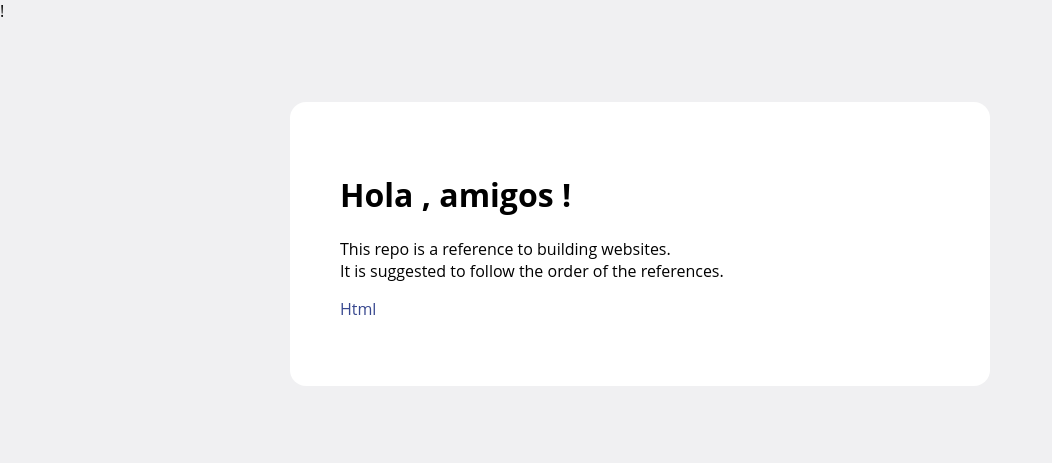
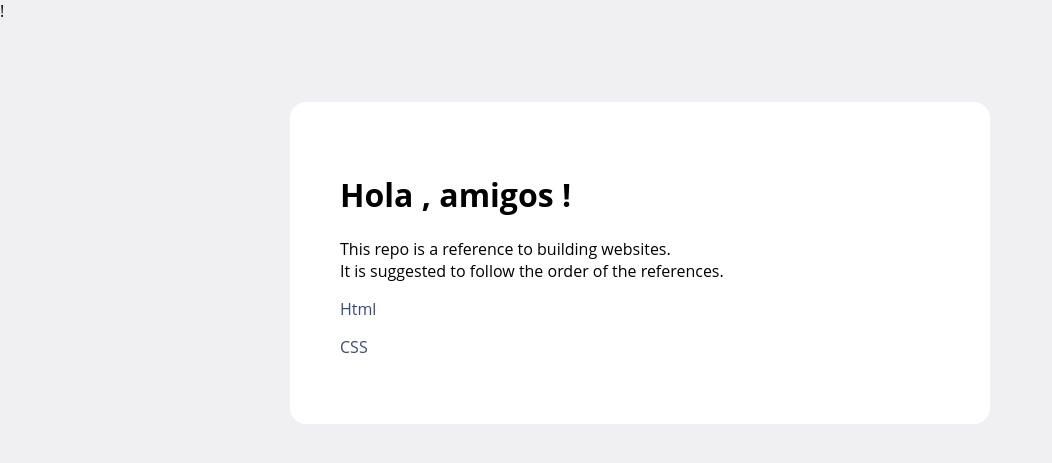
Before and after one commit to kaustubhhiware/archive, a Jekyll site: the page learning/index.html, which Jekyll copies as it is, in a window 1280 px wide. Shown: the top 463 px of the page, without its empty margins (0-1052 px from the left). Built offline with Jekyll 4.4.1, drawn with Linux system fonts in a browser that asks for light colours.

Commit message:
Correct directory

```diff
--- a/learning/index.html
+++ b/learning/index.html
@@ -46,7 +46,8 @@ padding: 1em;
 <p>This repo is a reference to building websites.<br />
 It is suggested to follow the order of the references.</p>
 
-<p><a href="1.HTML/example.html">Html</a></p>
+<p><a href="html/index.html">Html</a></p>
+<p><a href="css/index.html">CSS</a></p>
 </div>
 </body>
 </html>
```
